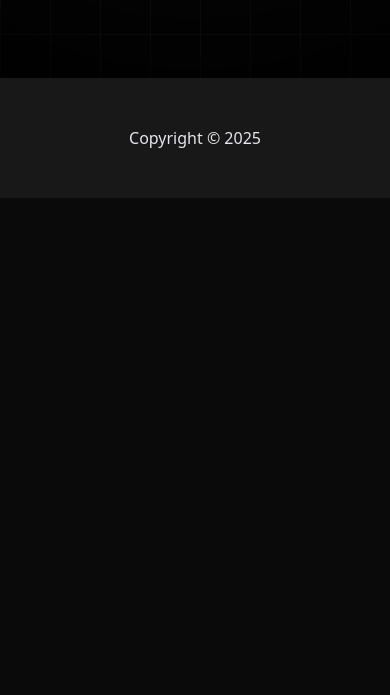
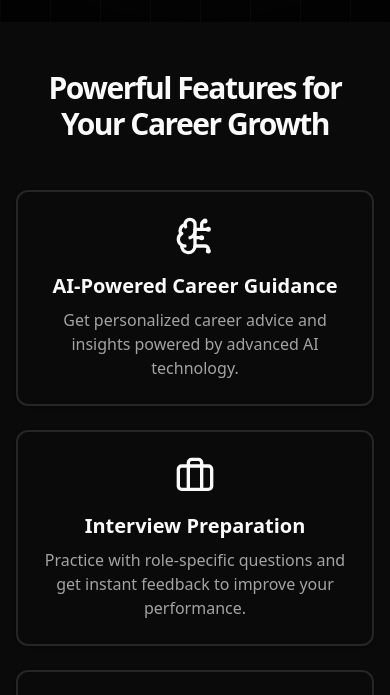
Before and after one commit to ayyanovia1121/lomura-ai, a Next.js app: page / in a window 390 px wide. Shown: the part 766-1461 px from the top of the page. Before the commit the page ends 964 px from the top, so only its background shows below. Built offline with nearby package versions, Linux system fonts and the light colour scheme; no server answers.

Commit message:
Features and Statistic Section Done

```diff
--- a/app/(root)/layout.tsx
+++ b/app/(root)/layout.tsx
@@ -1,14 +1,7 @@
-import Footer from '@/components/Footer'
-import Header from '@/components/Header'
+import React from "react";
 
-const layout = ({children}: {children: React.ReactNode}) => {
-  return (
-    <div>
-      <Header />
-      <main className="min-h-screen">{children}</main>
-      <Footer />
-    </div>
-  );
-}
+const MainLayout = async ({ children }: { children: React.ReactNode }) => {
+  return <div className="container mx-auto mt-24 mb-20">{children}</div>;
+};
 
-export default layout
+export default MainLayout;
--- a/app/(root)/page.tsx
+++ /dev/null
@@ -1,11 +0,0 @@
-import Hero from "@/components/Hero";
-
-export default function Home() {
-  return (
-    <div>
-      <div className="grid-background">
-        <Hero />
-      </div>
-    </div>
-  );
-}
--- a/app/layout.tsx
+++ b/app/layout.tsx
@@ -5,6 +5,8 @@ import { ClerkProvider } from "@clerk/nextjs";
 
 import { ThemeProvider } from "@/components/theme-provider";
 import { dark } from "@clerk/themes";
+import Header from "@/components/Header";
+import Footer from "@/components/Footer";
 
 const raleway = Raleway({
   subsets: ["latin"],
@@ -32,7 +34,9 @@ export default function RootLayout({
             enableSystem
             disableTransitionOnChange
           >
-            {children}
+            <Header />
+            <main className="min-h-screen">{children}</main>
+            <Footer />
           </ThemeProvider>
         </body>
       </html>
--- /dev/null
+++ b/app/page.tsx
@@ -0,0 +1,16 @@
+import FeatureSection from "@/components/FeatureSection";
+import Hero from "@/components/Hero";
+import ServiceSection from "@/components/ServiceSection";
+import StatisticSection from "@/components/StatisticSection";
+
+export default function Home() {
+  return (
+    <div>
+      <div className="grid-background"/>
+        <Hero />
+        <FeatureSection />
+        <StatisticSection />
+        <ServiceSection />
+    </div>
+  );
+}
--- /dev/null
+++ b/components/FeatureSection.tsx
@@ -0,0 +1,29 @@
+import { featuresSection } from "@/constants/data";
+import { Card, CardContent } from "@/components/ui/card";
+
+const FeatureSection = () => {
+  return (
+    <section className="w-full py-12 md:py-24 lg:py-32 bg-background">
+      <div className="container mx-auto px-4 md:px-6">
+        <h2 className="text-3xl font-bold tracking-tighter text-center mb-12">
+          Powerful Features for Your Career Growth
+        </h2>
+        <div className="mx-auto grid grid-cols-1 md:grid-cols-2 lg:grid-cols-4 gap-6 max-w-6xl">
+          {featuresSection.map((feature, idex) => (
+            <Card key={idex} className="border-2 hover:border-primary transition-colors duration-300">
+              <CardContent className="pt-6 text-center flex flex-col items-center">
+                <div className="flex flex-col items-center justify-center">
+                  <feature.icon className="w-10 h-10 mb-4 text-primary" />
+                  <h3 className="text-xl font-bold mb-2">{feature.title}</h3>
+                  <p className="text-muted-foreground">{feature.description}</p>
+                </div>
+              </CardContent>
+            </Card>
+          ))}
+        </div>
+      </div>
+    </section>
+  );
+};
+
+export default FeatureSection;
--- /dev/null
+++ b/components/ServiceSection.tsx
@@ -0,0 +1,32 @@
+import { featuresSection } from "@/constants/data";
+import { Card, CardContent } from "@/components/ui/card";
+
+const ServiceSection = () => {
+  return (
+    <section className="w-full py-12 md:py-24 lg:py-32 bg-background">
+      <div className="container mx-auto px-4 md:px-6">
+        <h2 className="text-3xl font-bold tracking-tighter text-center mb-12">
+          Powerful Features for Your Career Growth
+        </h2>
+        <div className="mx-auto grid grid-cols-1 md:grid-cols-2 lg:grid-cols-4 gap-6 max-w-6xl">
+          {featuresSection.map((feature, idex) => (
+            <Card
+              key={idex}
+              className="border-2 hover:border-primary transition-colors duration-300"
+            >
+              <CardContent className="pt-6 text-center flex flex-col items-center">
+                <div className="flex flex-col items-center justify-center">
+                  <feature.icon className="w-10 h-10 mb-4 text-primary" />
+                  <h3 className="text-xl font-bold mb-2">{feature.title}</h3>
+                  <p className="text-muted-foreground">{feature.description}</p>
+                </div>
+              </CardContent>
+            </Card>
+          ))}
+        </div>
+      </div>
+    </section>
+  );
+};
+
+export default ServiceSection;
--- /dev/null
+++ b/components/StatisticSection.tsx
@@ -0,0 +1,23 @@
+import { staticticsData } from "@/constants/data";
+
+const StatisticSection = () => {
+  return (
+    <section className="w-full py-12 md:py-24 bg-muted/50">
+      <div className="container mx-auto px-4 md:px-6">
+        <div className="grid grid-cols-1 md:grid-cols-2 lg:grid-cols-4 gap-6 max-w-6xl mx-auto ">
+          {staticticsData.map((item, index) => (
+            <div
+              key={index}
+              className="flex flex-col items-center justify-center space-y-2"
+            >
+              <h3 className="text-4xl font-bold">{item.title}</h3>
+              <p className="text-muted-foreground">{item.description}</p>
+            </div>
+          ))}
+        </div>
+      </div>
+    </section>
+  );
+};
+
+export default StatisticSection;
--- /dev/null
+++ b/components/ui/card.tsx
@@ -0,0 +1,76 @@
+import * as React from "react"
+
+import { cn } from "@/lib/utils"
+
+const Card = React.forwardRef<
+  HTMLDivElement,
+  React.HTMLAttributes<HTMLDivElement>
+>(({ className, ...props }, ref) => (
+  <div
+    ref={ref}
+    className={cn(
+      "rounded-xl border bg-card text-card-foreground shadow",
+      className
+    )}
+    {...props}
+  />
+))
+Card.displayName = "Card"
+
+const CardHeader = React.forwardRef<
+  HTMLDivElement,
+  React.HTMLAttributes<HTMLDivElement>
+>(({ className, ...props }, ref) => (
+  <div
+    ref={ref}
+    className={cn("flex flex-col space-y-1.5 p-6", className)}
+    {...props}
+  />
+))
+CardHeader.displayName = "CardHeader"
+
+const CardTitle = React.forwardRef<
+  HTMLDivElement,
+  React.HTMLAttributes<HTMLDivElement>
+>(({ className, ...props }, ref) => (
+  <div
+    ref={ref}
+    className={cn("font-semibold leading-none tracking-tight", className)}
+    {...props}
+  />
+))
+CardTitle.displayName = "CardTitle"
+
+const CardDescription = React.forwardRef<
+  HTMLDivElement,
+  React.HTMLAttributes<HTMLDivElement>
+>(({ className, ...props }, ref) => (
+  <div
+    ref={ref}
+    className={cn("text-sm text-muted-foreground", className)}
+    {...props}
+  />
+))
+CardDescription.displayName = "CardDescription"
+
+const CardContent = React.forwardRef<
+  HTMLDivElement,
+  React.HTMLAttributes<HTMLDivElement>
+>(({ className, ...props }, ref) => (
+  <div ref={ref} className={cn("p-6 pt-0", className)} {...props} />
+))
+CardContent.displayName = "CardContent"
+
+const CardFooter = React.forwardRef<
+  HTMLDivElement,
+  React.HTMLAttributes<HTMLDivElement>
+>(({ className, ...props }, ref) => (
+  <div
+    ref={ref}
+    className={cn("flex items-center p-6 pt-0", className)}
+    {...props}
+  />
+))
+CardFooter.displayName = "CardFooter"
+
+export { Card, CardHeader, CardFooter, CardTitle, CardDescription, CardContent }
--- /dev/null
+++ b/constants/data.ts
@@ -0,0 +1,47 @@
+import { BrainCircuit, Briefcase, LineChart, ScrollText } from "lucide-react";
+import { describe } from "node:test";
+
+export const featuresSection = [
+  {
+    icon: BrainCircuit,
+    title: "AI-Powered Career Guidance",
+    description:
+      "Get personalized career advice and insights powered by advanced AI technology.",
+  },
+  {
+    icon: Briefcase,
+    title: "Interview Preparation",
+    description:
+      "Practice with role-specific questions and get instant feedback to improve your performance.",
+  },
+  {
+    icon: LineChart,
+    title: "Industry Insights",
+    description:
+      "Stay ahead with real-time industry trends, salary data, and market analysis.",
+  },
+  {
+    icon: ScrollText,
+    title: "Smart Resume Creation",
+    description: "Generate ATS-optimized resumes with AI assistance.",
+  },
+];
+
+export const staticticsData = [
+  {
+    title: "50+",
+    description: "Industry Covered",
+  },
+  {
+    title: "1000+",
+    description: "Interview Questions",
+  },
+  {
+    title: "95%",
+    description: "Success Rate",
+  },
+  {
+    title: "24/7",
+    description: "AI Support",
+  },
+];
```
